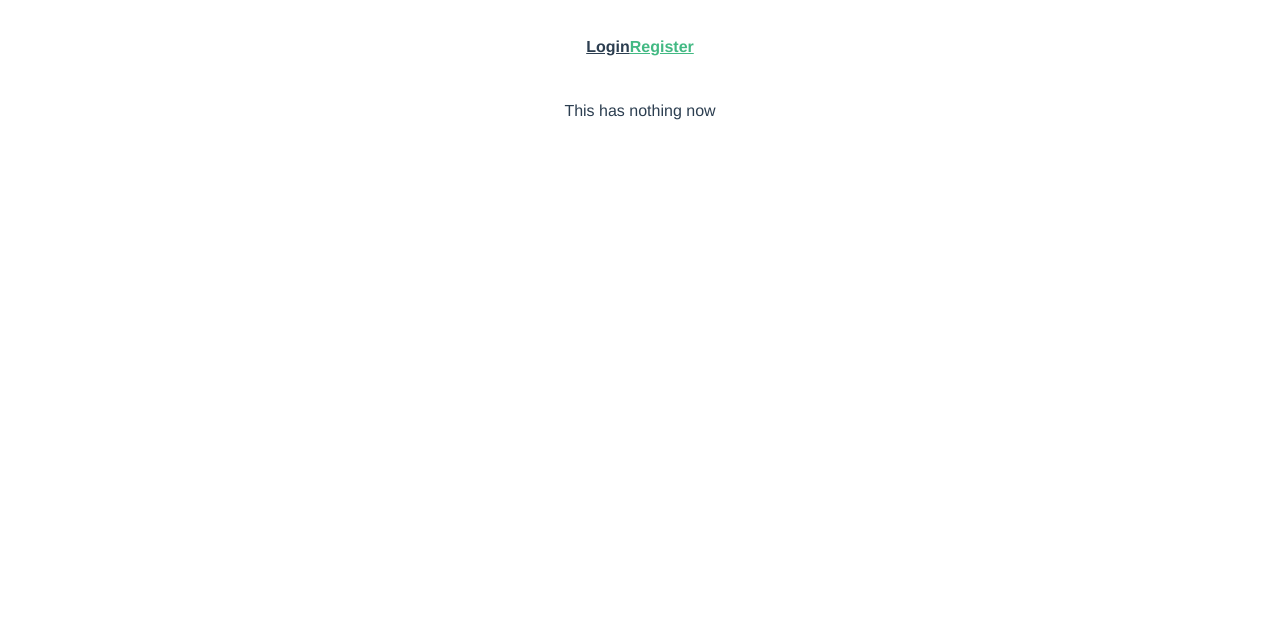
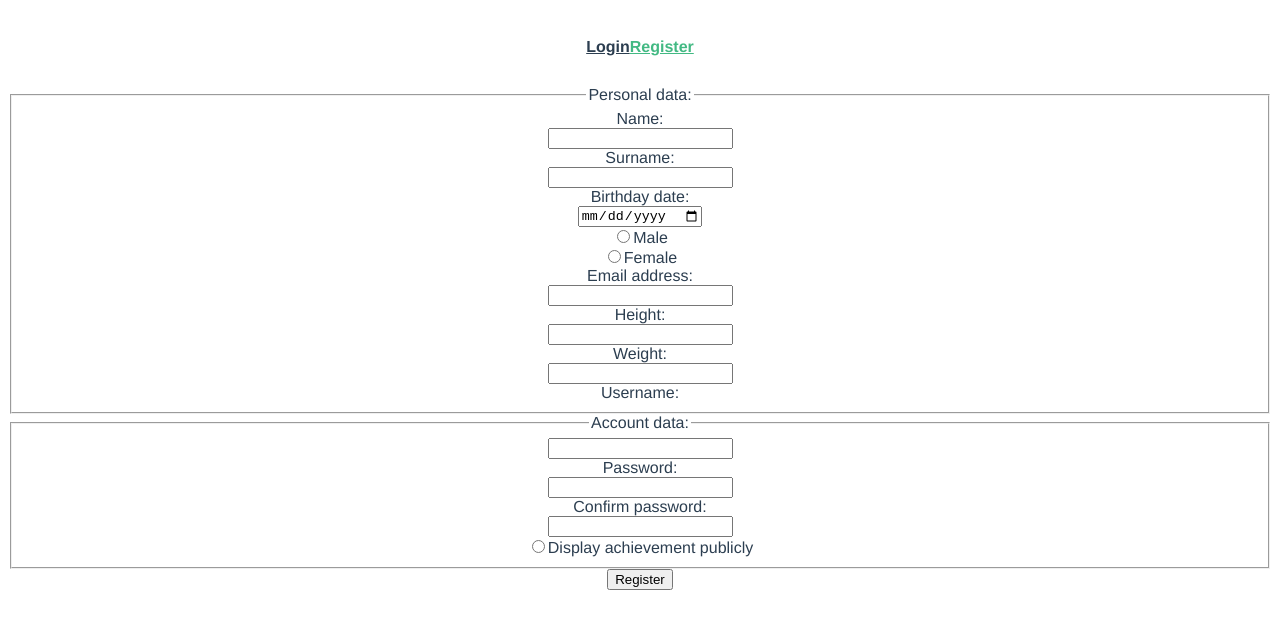
Before and after one commit to nicolaAtti/ASW-Project, a Vue app in the folder webapp/: page /#/register in a window 1280 px wide. Shown: the top 628 px of the page. Built offline with nearby package versions, Linux system fonts and the light colour scheme.

Commit message:
Registration form first draft

```diff
--- a/webapp/src/components/Register.vue
+++ b/webapp/src/components/Register.vue
@@ -1,5 +1,39 @@
 <template>
-    <P>This has nothing now</P>
+    <div class="register-form">
+        <form>
+            <fieldset>
+                <legend>Personal data:</legend>
+                <label for="name">Name:</label><br>
+                <input type="text" id="name"><br>
+                <label for="surname">Surname:</label><br>
+                <input type="text" id="surname"><br>
+                <label for="birthday">Birthday date:</label><br>
+                <input type="date" id="birthday"><br>
+                <input type="radio" id="male" name="gender" value="male">
+                <label for="male">Male</label><br>
+                <input type="radio" id="female" name="gender" value="female">
+                <label for="female">Female</label><br>
+                <label for="email">Email address:</label><br>
+                <input type="email" id="email"><br>
+                <label for="height">Height:</label><br>
+                <input type="number" id="height"><br>
+                <label for="weight">Weight:</label><br>
+                <input type="number" id="weight"><br>
+                <label for="uname">Username:</label><br>
+            </fieldset>
+            <fieldset>
+                <legend>Account data:</legend>
+                <input type="text" id="uname"><br>
+                <label for="pass">Password:</label><br>
+                <input type="password" id="pass"><br>
+                <label for="confirm-pass">Confirm password:</label><br>
+                <input type="password" id="confirm-pass"><br>
+                <input type="radio" id="pub-achi" name="pub-achievements" value="">
+                <label for="pub-achi">Display achievement publicly</label>
+            </fieldset>
+            <input type="submit" value="Register">
+        </form>
+    </div>
 </template>
 
 <script>
```
